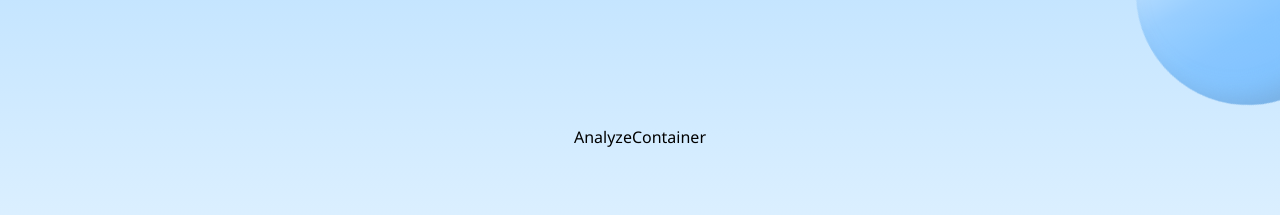
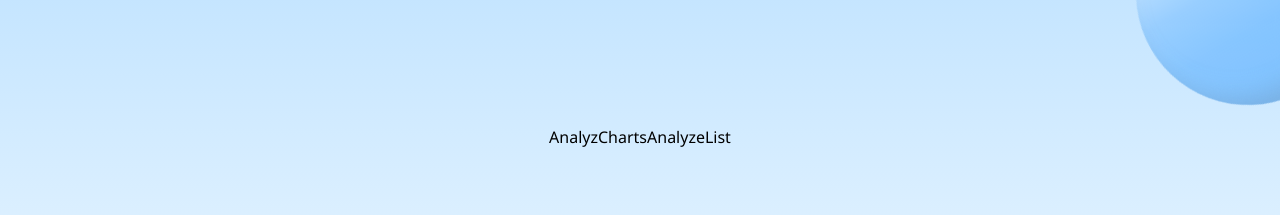
Before and after one commit to oding01/Expense-Tracker, a React (Vite) app: page /analyze in a window 1280 px wide. Shown: the part 263-478 px from the top of the page. Built offline with nearby package versions, Linux system fonts and the light colour scheme.

Commit message:
Feat: Making Base Analyze Components

```diff
--- /dev/null
+++ b/src/components/Analyze/AnalyzeCharts.tsx
@@ -0,0 +1,3 @@
+export const AnalyzCharts = () => {
+	return <div>AnalyzCharts</div>
+}
--- a/src/components/Analyze/AnalyzeContainer.tsx
+++ b/src/components/Analyze/AnalyzeContainer.tsx
@@ -1,7 +1,11 @@
+import { AnalyzCharts } from '@/components/Analyze/AnalyzeCharts'
+import { AnalyzeList } from '@/components/Analyze/AnalyzeList'
+
 export const AnalyzeContainer = () => {
 	return (
 		<>
-			<div>AnalyzeContainer</div>
+			<AnalyzCharts />
+			<AnalyzeList />
 		</>
 	)
 }
--- /dev/null
+++ b/src/components/Analyze/AnalyzeList.tsx
@@ -0,0 +1,3 @@
+export const AnalyzeList = () => {
+	return <div>AnalyzeList</div>
+}
```
